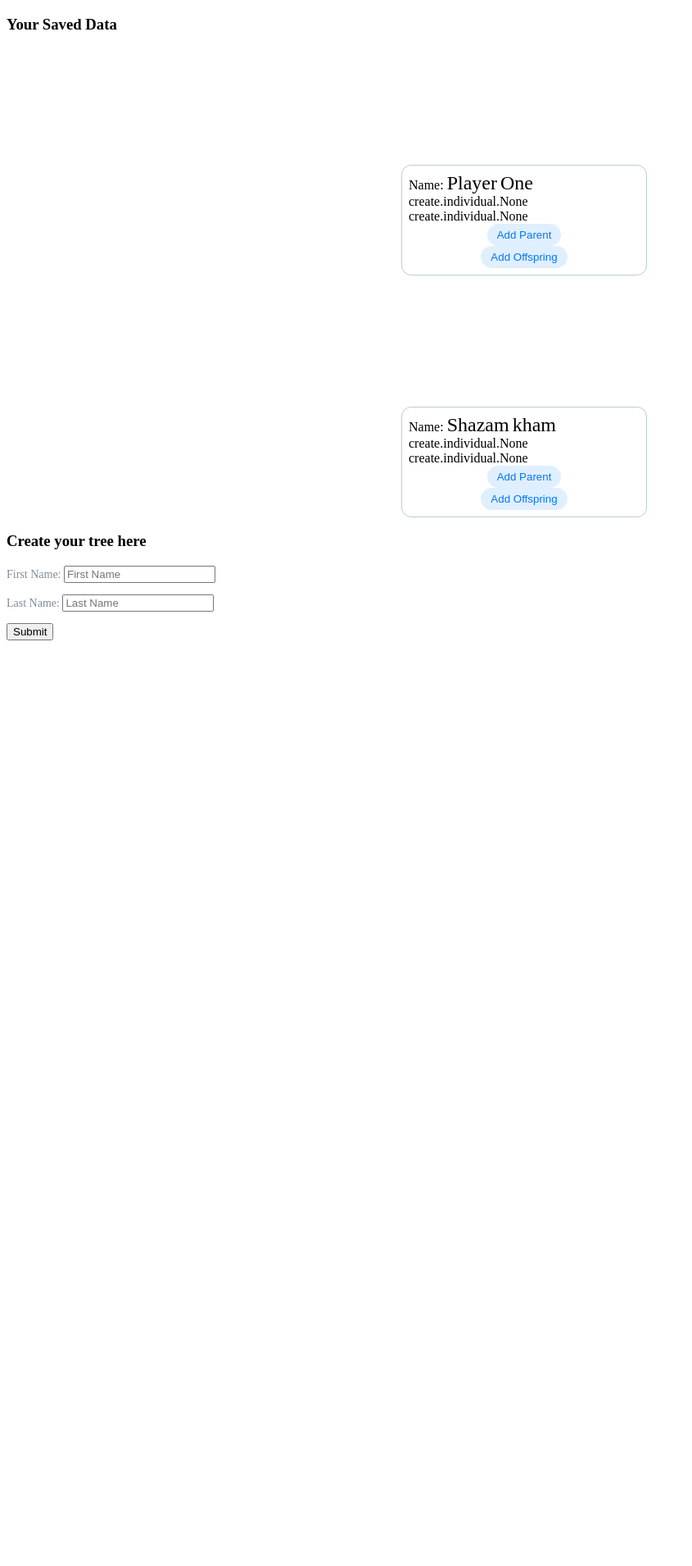
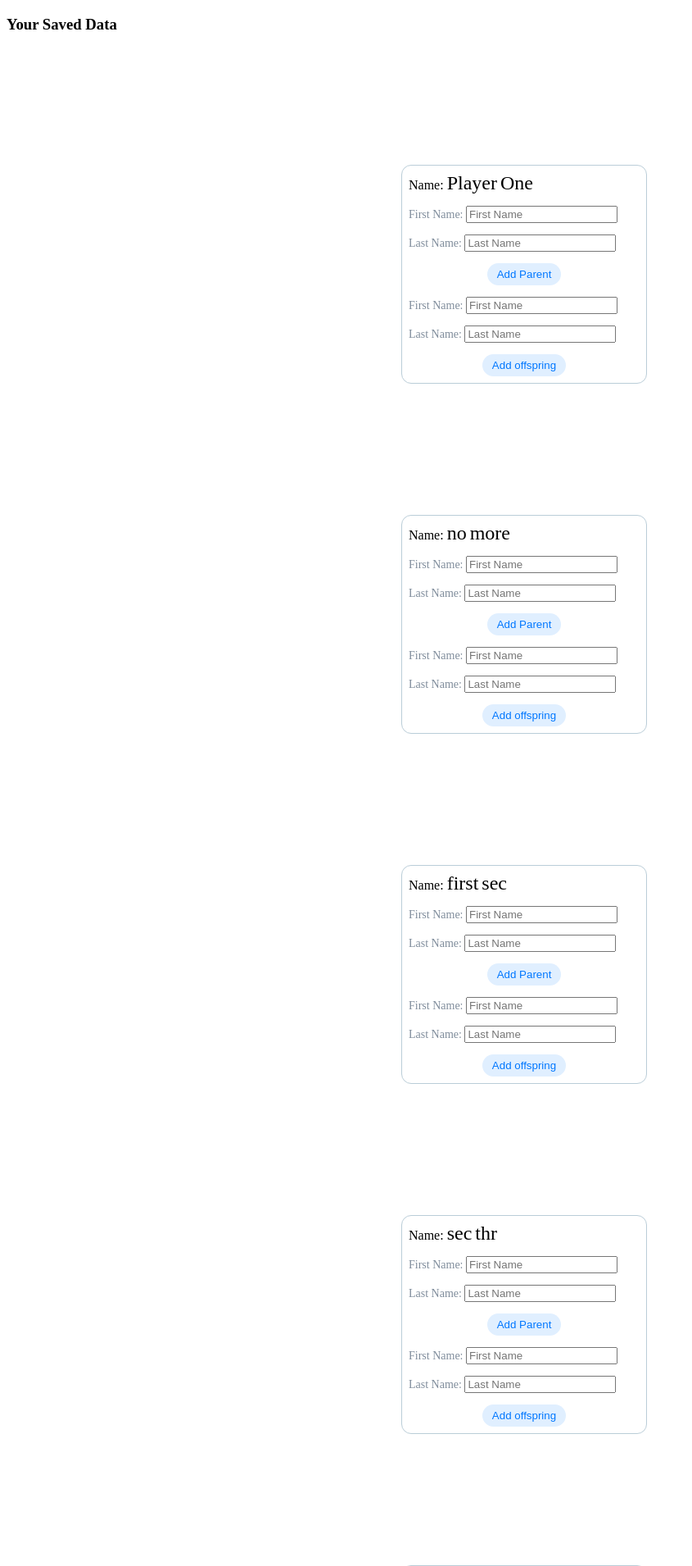
Before and after one commit to DS-Meena/Family-Tree-Builder, a Django app: page /create in a window 1280 px wide. Shown: the top 1910 px of the page at 82% size, without its empty margins (0-845 px from the left). Before the commit the page ends 781 px from the top, so only its background shows below. Run offline with Django 3.2, Linux system fonts and the light colour scheme; data comes from the database, SQL or seed files in the repository.

Commit message:
added father and mother in model

```diff
--- a/create/models.py
+++ b/create/models.py
@@ -8,8 +8,18 @@
 	last_Name = models.CharField(max_length = 100)
 	# # dob = models.DateField()
 
-	offspring = models.ManyToManyField('self', null=True, blank=True, related_name='offsprings', symmetrical=False)
-	parent = models.ManyToManyField('self', null=True, blank=True, related_name='parents', symmetrical=False)
+	mother = models.ForeignKey('self',
+		models.SET_NULL,
+		blank=True,
+		null=True,
+		related_name='children_of_mother'
+		)
+	father = models.ForeignKey('self',
+		models.SET_NULL,
+		blank=True,
+		null=True,
+		related_name='child_of_father'
+		)
 
 	def __str__(self):
 		return self.first_Name;
--- a/create/urls.py
+++ b/create/urls.py
@@ -3,4 +3,6 @@
 
 urlpatterns = [
     path('create', views.create, name='create'),
+    path('create/parent/<str:pk>', views.create_parent, name='create_parent'),
+    # path('create/offspring', views.create_offspring, name='create_offspring'),
 ]
--- a/create/views.py
+++ b/create/views.py
@@ -22,5 +22,26 @@
 		'individuals': individuals,
 		'form': form,
 	}
-	# print("Offsprings", individuals[0].offspring)
+	# print("Offsprings", individuals[0].id)
 	return render(request, 'create.html', context)
+
+def create_parent(request, pk):
+
+	# request.method == 'POST':
+	form = IndividualForm(request.POST, request.FILES)
+
+	if form.is_valid():
+		new_individual = form.save(commit=False)
+
+		new_individual.save()
+
+		# add the parent
+		individuals = individual.objects.all()
+
+		print(individuals)
+		print(pk)
+		new_individual.parent = individuals.get(pk=pk)
+		new_individual.save()
+
+
+	return redirect('/create')
--- a/templates/create.html
+++ b/templates/create.html
@@ -131,8 +131,37 @@
 				<span>{{ind.parent}}</span>
 				<span>{{ind.offsprings}}</span>
 
-				<button>Add Parent</button>
-				<button>Add Offspring</button>
+				<!-- For adding parent of the individual -->
+				<form action="create/parent/{{ind.id}}" method="POST">
+
+					<!-- for the csrf verification required -->
+					{% csrf_token %}
+
+					<!-- Fields and button in same div -->
+					<div class="from-card">
+
+						{{form.as_p}}
+
+						<button>Add Parent</button>
+					</div>
+
+				</form>
+
+				<!-- For adding Offsprings of the individual -->
+				<form action="create/offspring" method="POST">
+
+					<!-- for the csrf verification required -->
+					{% csrf_token %}
+
+					<!-- Fields and button in same div -->
+					<div class="from-card">
+
+						{{form.as_p}}
+
+						<button>Add offspring</button>
+					</div>
+
+				</form>
 
 			</div>
 		</div>
```
Also changed, not shown: create/migrations/0003_auto_20220309_2230.py (added), db.sqlite3.
